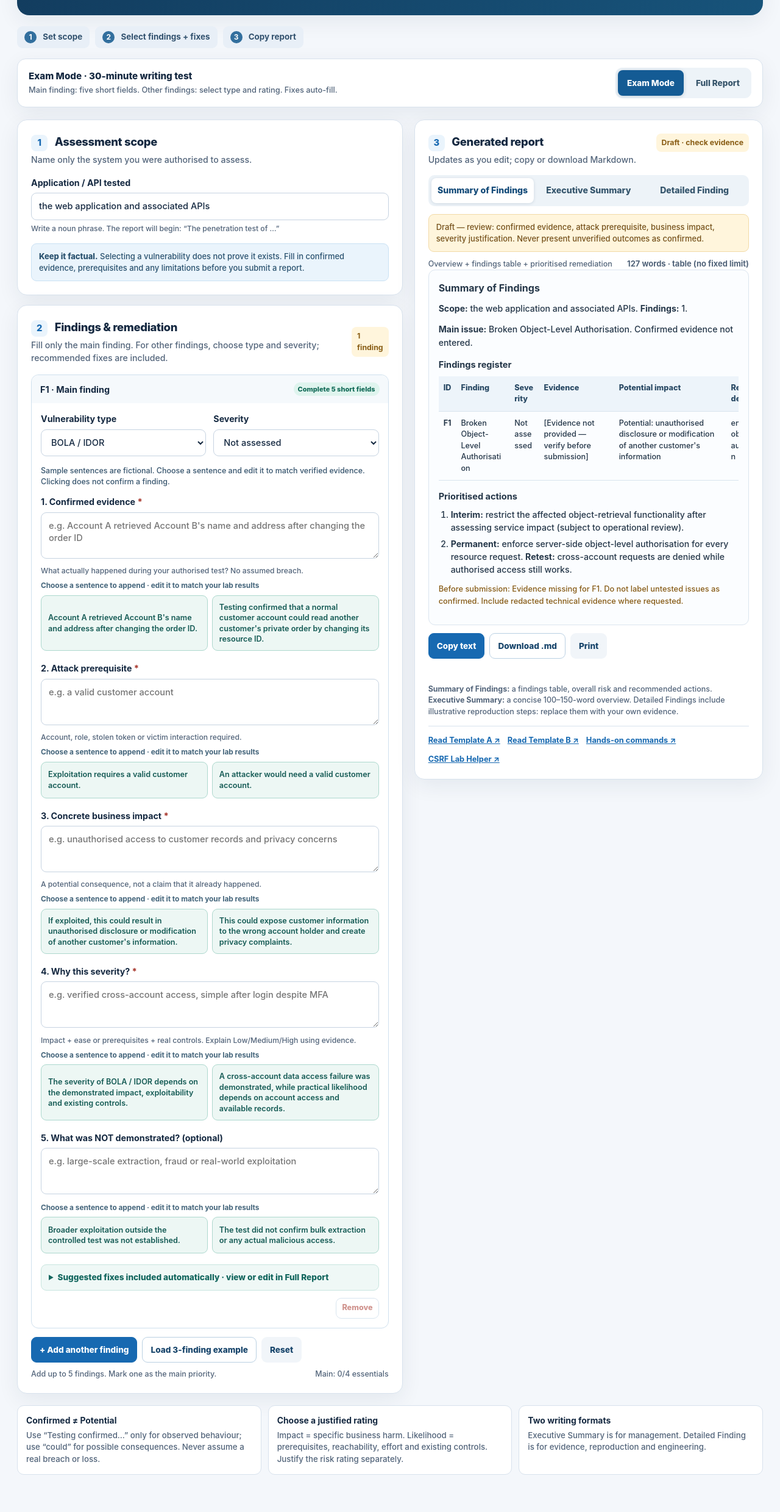
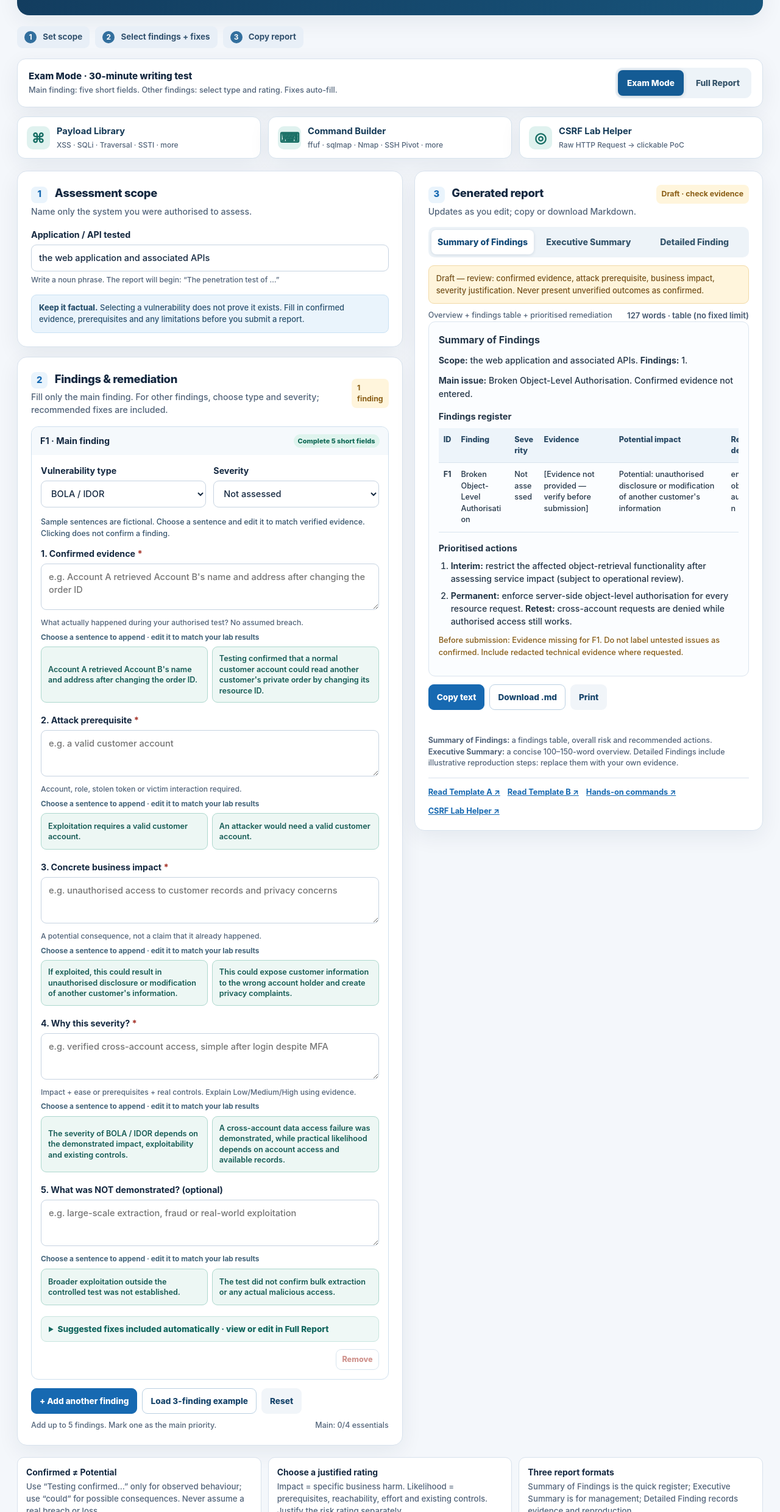
Before and after one commit to johnnyychiu/web-appsec-report-templates, a plain HTML site: page index.html in a window 1280 px wide. Shown: the part 321-2800 px from the top of the page at 61% size. Drawn offline with Linux system fonts and the light colour scheme.

Commit message:
Link the new lab payload library and command builder from index.html

```diff
--- a/index.html
+++ b/index.html
@@ -57,7 +57,7 @@ main{max-width:1320px;margin:0 auto;padding:27px 28px 52px}.intro{background:lin
 .findings-visual li{margin:7px 0}
 .findings-visual .caution{color:#875c17;font-size:.8rem;margin-top:11px}
 @media(max-width:640px){.tabs .tab{font-size:.75rem;padding:10px 6px}.findings-visual{padding:10px}.findings-table{min-width:550px}}
-@media print{.site-head,.workflow,.tools,.btn,.intro,.report-tips,footer,.left-stack{display:none!important}.workspace{display:block}.right-preview{position:static}main{padding:0}.panel{box-shadow:none;border:0}.tabs,.preview-foot{display:none}.result{border:0;background:#fff;padding:0;font-size:12pt}.preview-hint,.small-note,.sample-flag{display:none}}
+.lab-launcher{display:grid;grid-template-columns:repeat(3,minmax(0,1fr));gap:12px;margin:-5px 0 20px}.lab-tool{display:flex;gap:11px;align-items:center;text-decoration:none;background:#fff;border:1.5px solid #d6e3ee;border-radius:13px;padding:13px 15px;color:#153a57;box-shadow:var(--shadow)}.lab-tool:hover{background:#edf7fc;border-color:#87beda}.lab-tool-icon{display:grid;place-items:center;flex:0 0 38px;height:38px;border-radius:10px;background:#e0f2ef;color:#176e64;font-size:23px;font-weight:800}.lab-tool strong{display:block;font-size:.92rem}.lab-tool small{display:block;color:var(--muted);font-size:.75rem;margin-top:2px}@media(max-width:870px){.lab-launcher{grid-template-columns:1fr}}@media print{.site-head,.workflow,.tools,.btn,.intro,.report-tips,footer,.left-stack{display:none!important}.workspace{display:block}.right-preview{position:static}main{padding:0}.panel{box-shadow:none;border:0}.tabs,.preview-foot{display:none}.result{border:0;background:#fff;padding:0;font-size:12pt}.preview-hint,.small-note,.sample-flag{display:none}}
 </style>
 </head>
 <body>
@@ -65,6 +65,7 @@ main{max-width:1320px;margin:0 auto;padding:27px 28px 52px}.intro{background:lin
 <main id="top"><section class="intro"><div><div class="eyebrow">Penetration testing • client-ready writing</div><h1>Choose vulnerabilities.<br>Get the right remediation wording.</h1><p>Select Web/API findings and use the Summary of Findings table, short Executive Summary or Detailed Finding, depending on the test instructions. English templates stay editable and evidence-led.</p></div><div class="hero-side">No server. No login.<span>All text is processed in your browser. Nothing is automatically saved or sent.</span></div></section>
 <div class="workflow"><div class="step"><span>1</span> Set scope</div><div class="step"><span>2</span> Select findings + fixes</div><div class="step"><span>3</span> Copy report</div></div>
 <section class="mode-bar" aria-label="Writing mode"><div class="mode-copy"><strong id="modeTitle">Exam Mode · 30-minute writing test</strong><small id="modeDescription">Five short fields for your main finding. Select other findings; fixes are suggested automatically.</small></div><div class="mode-choice" role="group" aria-label="Choose writing mode"><button id="mode-exam" type="button" aria-pressed="true">Exam Mode</button><button id="mode-full" type="button" aria-pressed="false">Full Report</button></div></section>
+<section class="lab-launcher" aria-label="Hands-on lab tools"><a class="lab-tool" href="payload-library.html"><span class="lab-tool-icon">⌘</span><span><strong>Payload Library</strong><small>XSS · SQLi · Traversal · SSTI · more</small></span></a><a class="lab-tool" href="command-builder.html"><span class="lab-tool-icon">⌨</span><span><strong>Command Builder</strong><small>ffuf · sqlmap · Nmap · SSH Pivot · more</small></span></a><a class="lab-tool" href="csrf-helper.html"><span class="lab-tool-icon">◎</span><span><strong>CSRF Lab Helper</strong><small>Raw HTTP Request → clickable PoC</small></span></a></section>
 <div class="workspace"><div class="left-stack">
 <section class="panel" id="scope"><div class="panel-head"><div><h2><span class="num">1</span> Assessment scope</h2><p class="panel-sub">Name only the system you were authorised to assess.</p></div></div><div class="field"><label for="scopeInput">Application / API tested</label><input id="scopeInput" type="text" spellcheck="false" placeholder="e.g. the Customer Support Portal and associated REST APIs" value="the web application and associated APIs"><span class="hint">Write a noun phrase. The report will begin: “The penetration test of …”</span></div><div class="small-note"><strong>Keep it factual.</strong> Selecting a vulnerability does not prove it exists. Fill in confirmed evidence, prerequisites and any limitations before you submit a report.</div></section>
 <section class="panel" id="findings"><div class="panel-head"><div><h2><span class="num">2</span> Findings &amp; remediation</h2><p class="panel-sub" id="findingHelp">Choose the main vulnerability, fill five short fields and add other findings by type. Suggested fixes are included automatically.</p></div><span class="status" id="findingCounter">1 finding</span></div>
@@ -79,7 +80,7 @@ main{max-width:1320px;margin:0 auto;padding:27px 28px 52px}.intro{background:lin
 <div class="small-note warning" id="evidenceWarning" role="status">Add confirmed evidence for the primary finding before using the wording as a report.</div><div class="count-row"><span class="tiny" id="previewCaption">Three-paragraph management summary</span><span class="wordcount" id="wordCount">0 words</span></div><div id="findingsVisual" class="findings-visual" hidden aria-live="polite"></div><pre id="preview" class="result" aria-live="polite"></pre><div class="preview-foot"><div class="tools"><button id="copyResult" type="button" class="btn primary">Copy text</button><button id="downloadResult" type="button" class="btn">Download .md</button><button id="printResult" type="button" class="btn subtle">Print</button></div></div><div id="copyMessage" class="copy-feedback" role="status" aria-live="polite"></div><p class="preview-hint"><strong>Summary of Findings:</strong> a findings table, overall risk and recommended actions. <strong>Executive Summary:</strong> a concise 100–150-word overview. Detailed Findings include illustrative reproduction steps: replace them with your own evidence.</p>
 <div class="divider"></div><div class="outline-links"><a href="https://github.com/johnnyychiu/web-appsec-report-templates/blob/main/01-executive-summary-template.md">Read Template A ↗</a><a href="https://github.com/johnnyychiu/web-appsec-report-templates/blob/main/02-detailed-finding-template.md">Read Template B ↗</a><a href="https://github.com/johnnyychiu/web-appsec-report-templates/blob/main/03-hands-on-web-api-cheat-sheet.md">Hands-on commands ↗</a><a href="csrf-helper.html">CSRF Lab Helper ↗</a></div>
 </section></div>
-<div class="report-tips"><div class="tip"><b>Confirmed ≠ Potential</b><p>Use “Testing confirmed…” only for observed behaviour; use “could” for possible consequences. Never assume a real breach or loss.</p></div><div class="tip"><b>Choose a justified rating</b><p>Impact = specific business harm. Likelihood = prerequisites, reachability, effort and existing controls. Justify the risk rating separately.</p></div><div class="tip"><b>Two writing formats</b><p>Executive Summary is for management. Detailed Finding is for evidence, reproduction and engineering.</p></div></div></main>
+<div class="report-tips"><div class="tip"><b>Confirmed ≠ Potential</b><p>Use “Testing confirmed…” only for observed behaviour; use “could” for possible consequences. Never assume a real breach or loss.</p></div><div class="tip"><b>Choose a justified rating</b><p>Impact = specific business harm. Likelihood = prerequisites, reachability, effort and existing controls. Justify the risk rating separately.</p></div><div class="tip"><b>Three report formats</b><p>Summary of Findings is the quick register; Executive Summary is for management; Detailed Finding records evidence and reproduction.</p></div></div></main>
 <footer>Practice tool for authorised Web/API security assessments. Example content is fictional. Do not paste live credentials, personal records or client secrets into public repositories. Source: <a href="https://github.com/johnnyychiu/web-appsec-report-templates">web-appsec-report-templates</a>.</footer>
 <script>
 (function(){
```
